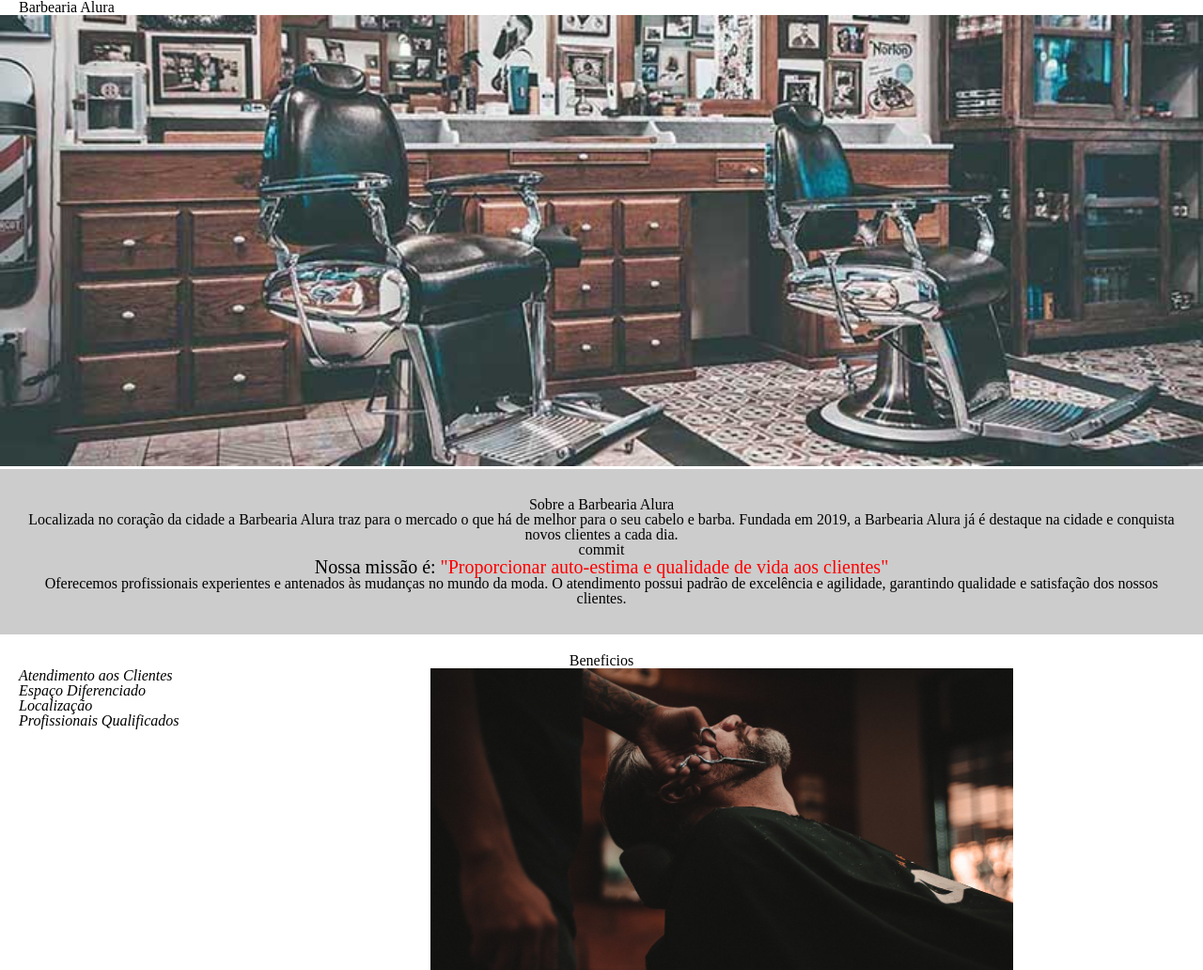
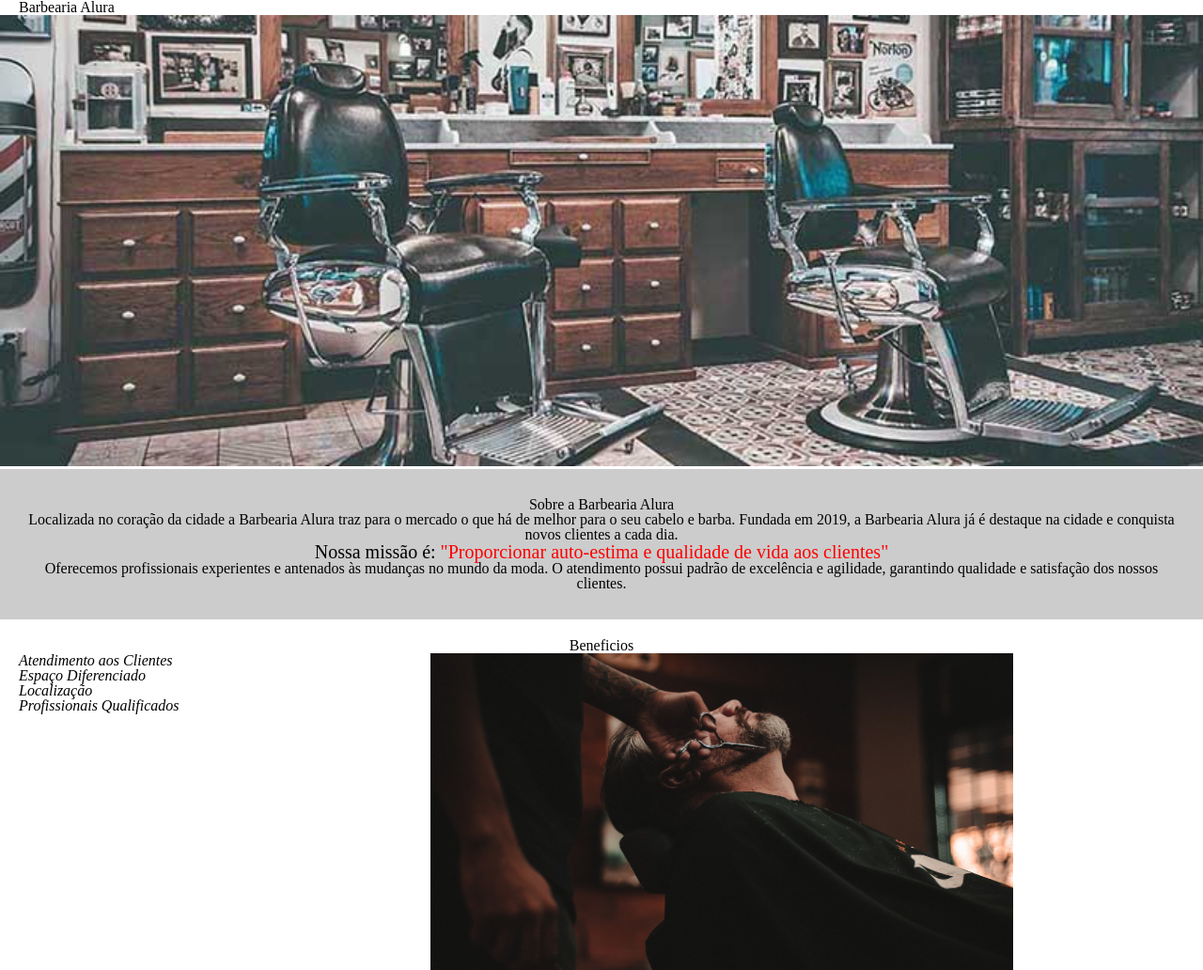
Before and after one commit to ElianeCristina/BarbeariaAlura, a plain HTML site: page index.html in a window 1280 px wide. Shown: the top 1032 px of the page at 94% size. Drawn offline with Linux system fonts and the light colour scheme.

Commit message:
alteracao html

```diff
--- a/index.html
+++ b/index.html
@@ -20,8 +20,6 @@
             há de melhor para o seu cabelo e barba. Fundada em 2019, a Barbearia Alura já é destaque na
             cidade e conquista novos clientes a cada dia. </p>
 
-            <p>commit</p>
-
             <p id ="missao"><em> Nossa missão é: <strong>
             "Proporcionar auto-estima e qualidade de vida aos clientes" </strong></em></p>
 
```
